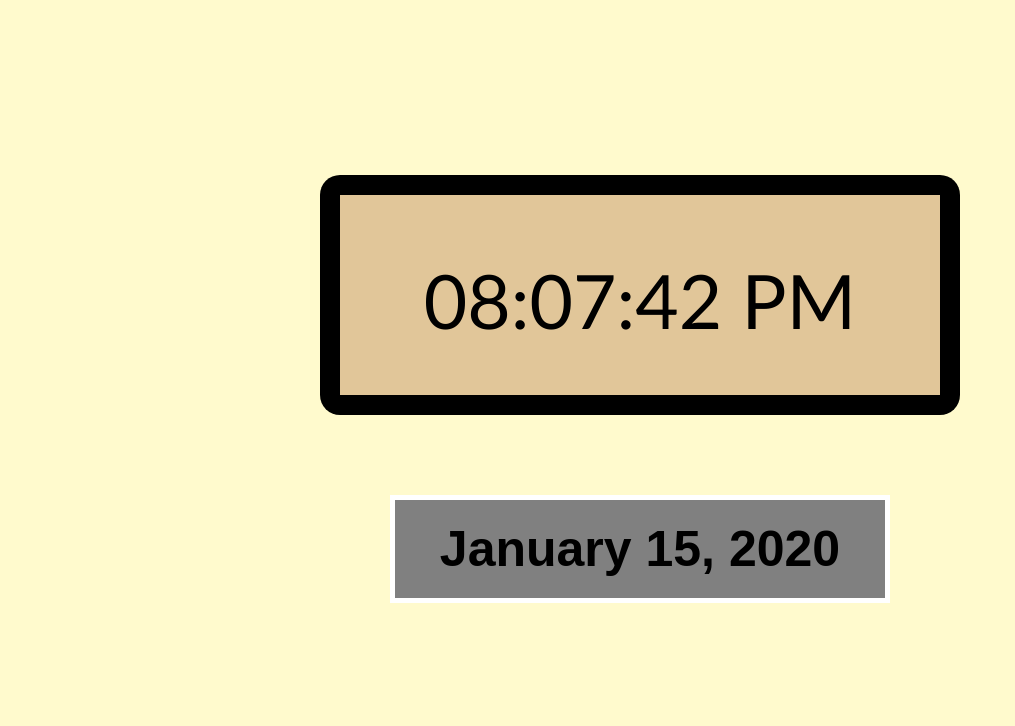
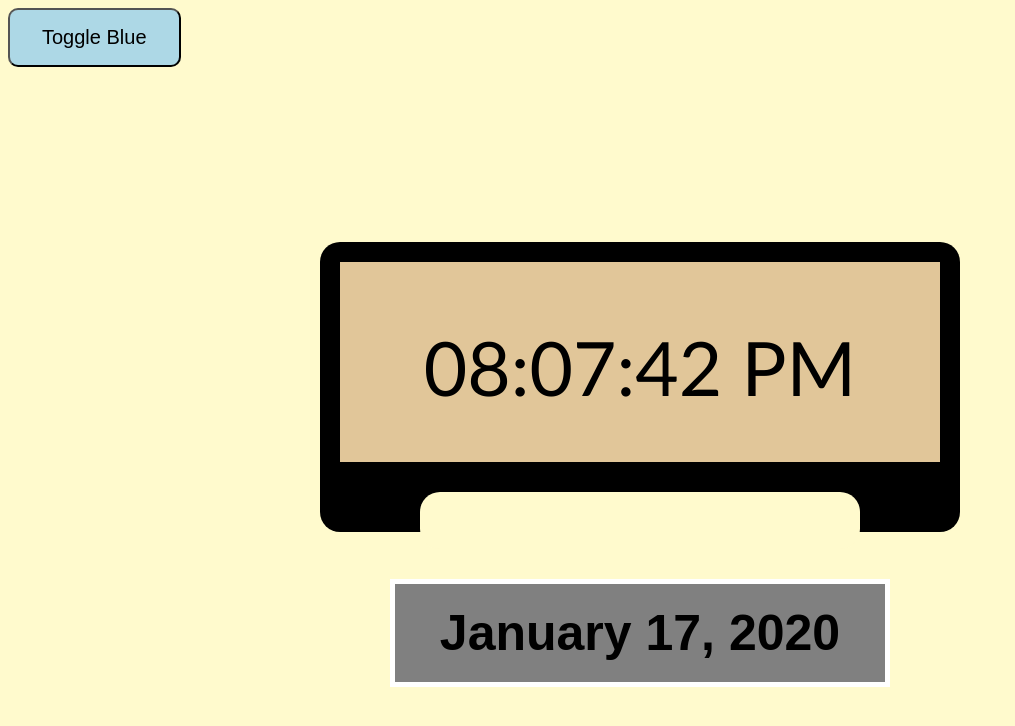
Before and after one commit to brycenamorozo/Clock-Project, a plain HTML site: page index.html in a window 1280 px wide. Shown: the whole page, without its empty margins (0-1015 px from the left). Drawn offline with Linux system fonts and the light colour scheme.

Commit message:
sixth commit

```diff
--- a/index.html
+++ b/index.html
@@ -7,9 +7,11 @@
   <title>Digital Clock</title>
 </head>
 <body>
+<button onclick = "BK('blue');">Toggle Blue</button>
   <div class="digitalClock">
     <div id="time"></div>
-    <div class="date">January 15, 2020</div>
+    <div id="box"></div>
+    <div class="date">January 17, 2020</div>
   </div>
   <body onload="startTime()">
 </body>
--- a/main.js
+++ b/main.js
@@ -42,4 +42,9 @@ function checkTime(i) {
   if (i < 10) {i = "0" + i};
   return i;
 }
+
   //adds zero to time if less than 10
+
+  function BK (color) {
+    document.body.style.background = color;
+  }
--- a/styles.css
+++ b/styles.css
@@ -15,8 +15,17 @@ body {
 .digitalClock {
   background-color: black ;
   width: 600px;
-  height: 200px;
+  height: 250px;
   margin: 175px auto;
+  padding: 20px;
+  border-radius: 20px;
+}
+
+#box {
+  background-color: #FFFACD ;
+  width: 400px;
+  height: 17px;
+  margin: 30px auto;
   padding: 20px;
   border-radius: 20px;
 }
@@ -29,6 +38,19 @@ font-size: 50px;
 font-family: sans-serif;
 font-weight: bold;
 padding: 20px;
-margin: 100px auto;
+margin: 10px auto;
 border: solid 5px #FFFFFF
 }
+
+button {
+ background-color: #add8e6;
+ padding: 16px 32px;
+ text-align: center;
+ font-size:20px;
+ border-radius: 10px;
+}
+
+button:hover {
+  background-color: blue;
+  color: white;
+}
```
